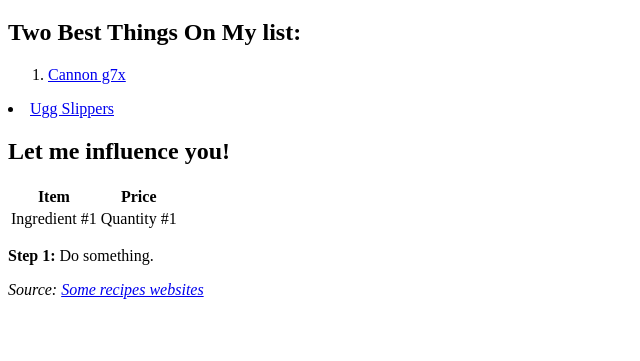
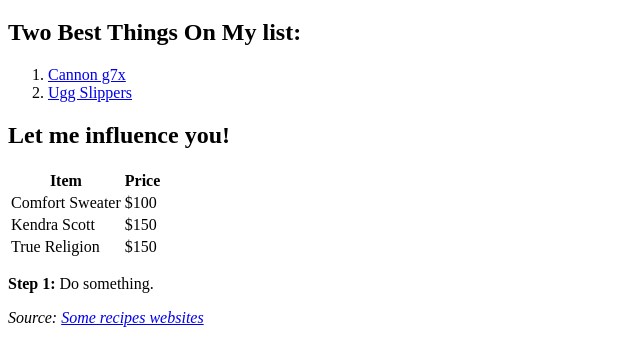
Before and after one commit to gabrielles123/3-P-Unit-3-Project, a plain HTML site: page index.html in a window 1280 px wide. Shown: the part 61-422 px from the top of the page, without its empty margins (0-640 px from the left). Drawn offline with Linux system fonts and the light colour scheme.

Commit message:
ALMOST DONE

```diff
--- a/index.html
+++ b/index.html
@@ -20,6 +20,16 @@ Select ONE Additional Feature to Add
   <title>Project: Recipe book</title>
   <meta charset="utf-8">
   <style>
+   body,html{
+    animation: colorChange 3s infinite
+    alternate;
+   }
+
+   @keyframes colorChange{
+0%{background-color:brown
+100%{background-color:aquamarine}
+
+   }
   </style>
 </head>
 
@@ -31,9 +41,9 @@ Select ONE Additional Feature to Add
 
   <ol>
     <li><a target="_blank" href="https://www.google.com/goto?url=CAESZgHEIkXXtTAWUhF--Xgezi2HgtorDrsDDMVYjN3eH2E6D5VSrBDRYLIEoocOORrLTtQHjhmVSK6nvT2rA0lj6c1B6Pw5exLvk4PP262Qb7AGqamKAbQziDkwAmWSzoV1HB6pPRPOZw"> Cannon g7x </a></li>
-  </ol>
+
     <li><a target="_blank" href="https://dms.deckers.com/ugg/image/upload/t_slider-grid-tile-wp/v1729721448/1117659-CRM_2.png?_s=RAABAB0"> Ugg Slippers </a></li>
-
+ </ol>
     <h2 id="?"> Let me influence you!</h2>
 
 
@@ -46,8 +56,14 @@ Select ONE Additional Feature to Add
     </thead>
     <tbody>
       <tr>
-        <td>Ingredient #1</td>
-        <td>Quantity #1</td>
+        <td> Comfort Sweater </td>
+        <td> $100 </td>
+      </tr>
+      <td> Kendra Scott </td>
+      <td> $150 </td>
+    </tr>
+      <td> True Religion </td>
+      <td> $150 </td>
       </tr>
     </tbody>
   </table>
```
